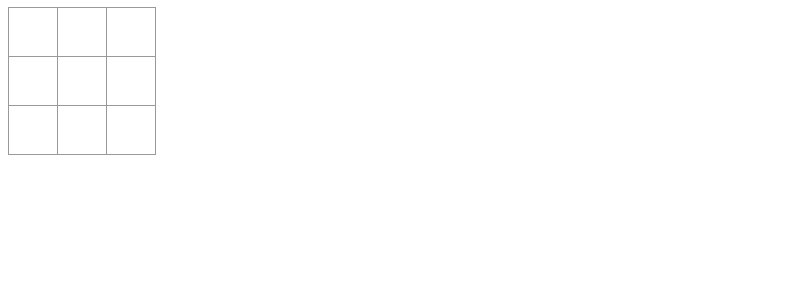
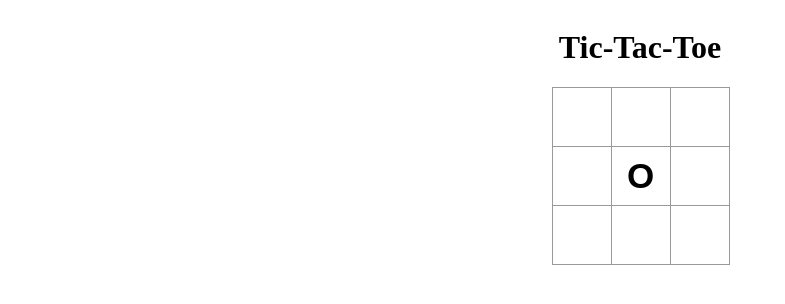
Before and after one commit to RushilJalal/tic-tac-toe, a plain HTML site: page index.html in a window 1280 px wide. Shown: the whole page, without its empty margins (0-785 px from the left). Drawn offline with Linux system fonts and the light colour scheme.

Commit message:
handleSquareClick

```diff
--- a/index.html
+++ b/index.html
@@ -10,21 +10,22 @@
 </head>
 
 <body>
+    <h1>Tic-Tac-Toe</h1>
     <div class="board">
         <div class="board-row">
-            <button class="square"></button>
-            <button class="square"></button>
-            <button class="square"></button>
+            <button class="square" row="0" col="0"></button>
+            <button class="square" row="0" col="1"></button>
+            <button class="square" row="0" col="2"></button>
         </div>
         <div class="board-row">
-            <button class="square"></button>
-            <button class="square"></button>
-            <button class="square"></button>
+            <button class="square" row="1" col="0"></button>
+            <button class="square" row="1" col="1">O</button>
+            <button class="square" row="1" col="2"></button>
         </div>
         <div class="board-row">
-            <button class="square"></button>
-            <button class="square"></button>
-            <button class="square"></button>
+            <button class="square" row="2" col="0"></button>
+            <button class="square" row="2" col="1"></button>
+            <button class="square" row="2" col="2"></button>
         </div>
     </div>
 </body>
--- a/script.js
+++ b/script.js
@@ -15,7 +15,6 @@ const ticTacToeModule = (() => {
                 else {
                     console.log(`${currentCell} is already placed on (${row}, ${col})`);
                     return false;
-
                 }
             },
             resetBoard: () => board.forEach(row => row.fill(''))
@@ -68,9 +67,9 @@ const gameFlowControllerModule = (() => {
         }
         console.log(ticTacToeModule.GameBoard.showBoard());
     }
+
     const checkForWinner = () => {
         const board = ticTacToeModule.GameBoard.showBoard();
-
         //check for horizontal win
         for (let i = 0; i < board.length; i++) {
             if (checkRow(i))
@@ -131,3 +130,22 @@ const gameFlowControllerModule = (() => {
         }
     }
 })();
+
+const DOMControllerModule = (() => {
+    const handleSquareClick = () => {
+        const squares = document.querySelectorAll('.square');
+        squares.forEach((square) => {
+            square.addEventListener('click', () => {
+                const row = square.getAttribute('row');
+                const col = square.getAttribute('col');
+                console.log(`(${row}, ${col}) was clicked!`);
+            });
+        });
+    }
+
+    return {
+        handleSquareClick,
+    }
+})();
+
+DOMControllerModule.handleSquareClick();
--- a/style.css
+++ b/style.css
@@ -1,16 +1,24 @@
+body {
+    display: flex;
+    flex-direction: column;
+    justify-content: center;
+    align-items: center;
+}
+
+
 .square {
     background: #fff;
     border: 1px solid #999;
     float: left;
-    font-size: 30px;
+    font-size: 35px;
     font-weight: bold;
     line-height: 34px;
-    height: 50px;
+    height: 60px;
     margin-right: -1px;
     margin-top: -1px;
     padding: 0;
     text-align: center;
-    width: 50px;
+    width: 60px;
 }
 
 .board {
```
